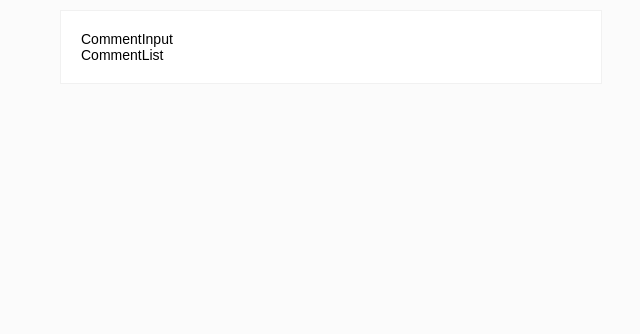
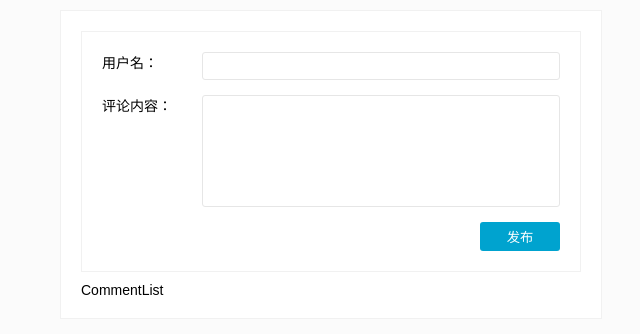
Before and after one commit to BadWaka/react-study, a React (Create React App) app: page / in a window 1280 px wide. Shown: the top 334 px of the page, without its empty margins (309-949 px from the left). Built offline with nearby package versions, Linux system fonts and the light colour scheme.

Commit message:
实战分析：评论功能（二）

```diff
--- a/src/components/CommentApp.js
+++ b/src/components/CommentApp.js
@@ -9,7 +9,9 @@ export default class CommentApp extends Component {
     render() {
         return (
             <div className="wrapper">
-                <CommentInput/>
+                <CommentInput onSubmit={(comment) => {
+                    console.log(comment);
+                }}/>
                 <CommentList/>
             </div>
         );
--- a/src/components/CommentInput.js
+++ b/src/components/CommentInput.js
@@ -4,9 +4,55 @@
 import React, {Component} from 'react';
 
 export default class CommentInput extends Component {
+
+    constructor() {
+        super();
+        this.state = {
+            username: '',
+            content: ''
+        }
+    }
+
     render() {
         return (
-            <div>CommentInput</div>
+            <div className="comment-input">
+                <div className="comment-field">
+                    <span className="comment-field-name">用户名：</span>
+                    <div className="comment-field-input">
+                        <input value={this.state.username}
+                               onChange={(e) => {
+                                   this.setState({
+                                       username: e.target.value
+                                   });
+                               }}/>
+                    </div>
+                </div>
+                <div className='comment-field'>
+                    <span className='comment-field-name'>评论内容：</span>
+                    <div className='comment-field-input'>
+                        <textarea value={this.state.content}
+                                  onChange={(e) => {
+                                      this.setState({
+                                          content: e.target.value
+                                      });
+                                  }}/>
+                    </div>
+                </div>
+                <div className='comment-field-button'>
+                    <button
+                        onClick={() => {
+                            if (this.props.onSubmit) {
+                                const {username, content} = this.state;
+                                this.props.onSubmit({username, content});
+                            }
+                            this.setState({
+                                content: ''
+                            });
+                        }}>
+                        发布
+                    </button>
+                </div>
+            </div>
         );
     }
 }
```
Also changed, not shown: src/components/Comment.js (+9 -0 lines).
